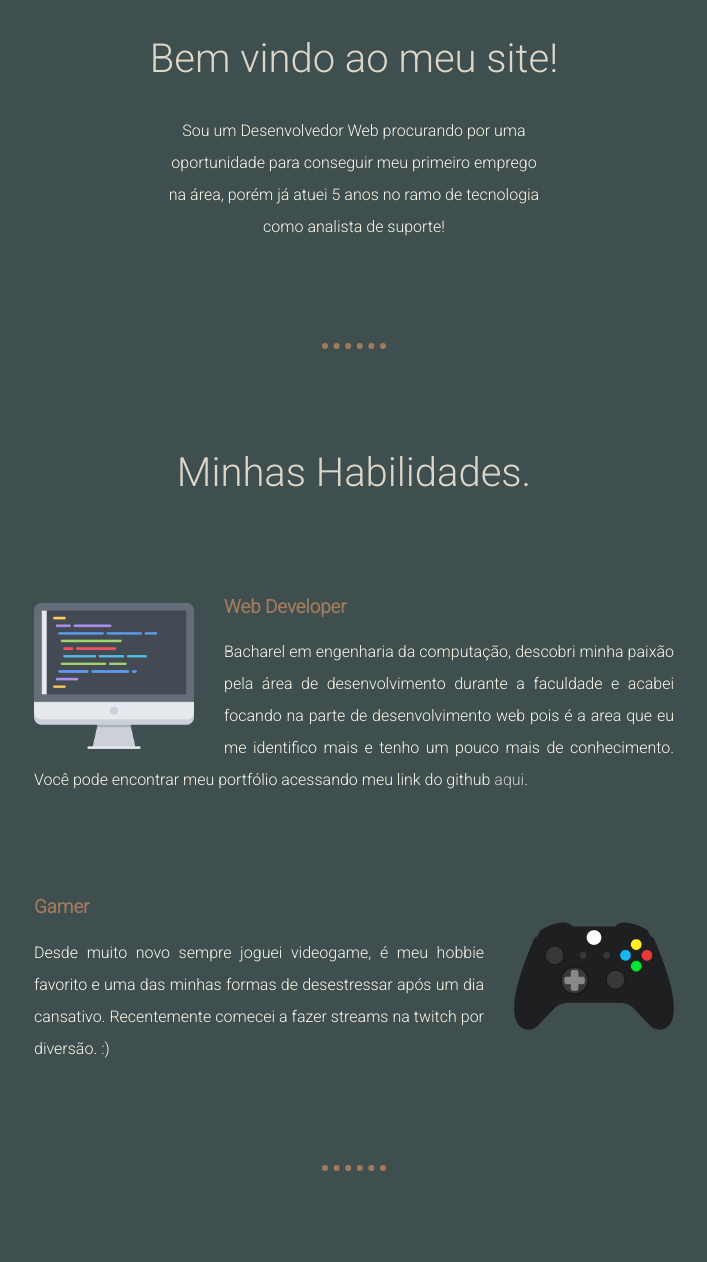
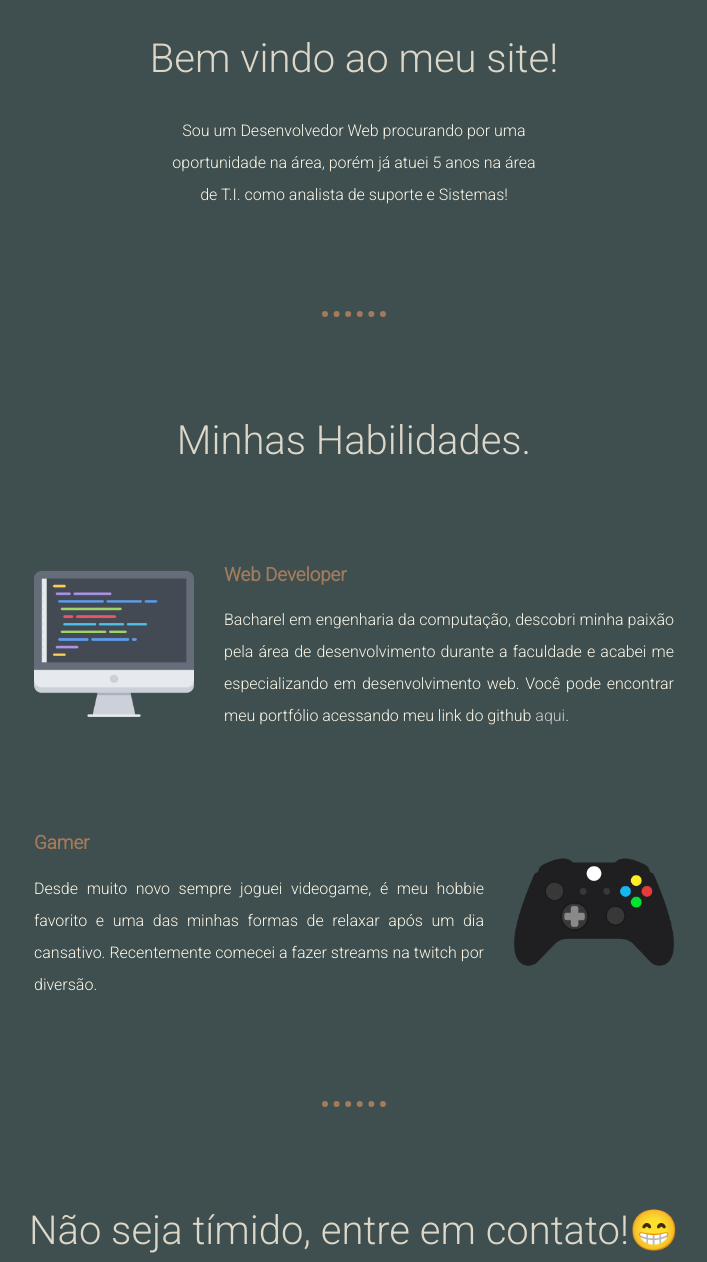
Before and after one commit to alexgiusti/AppBrewery_Bootcamp, a plain HTML site: page CSS - My Site/index.html in a window 1280 px wide. Shown: the part 1019-2281 px from the top of the page, without its empty margins (286-993 px from the left). Drawn offline with Linux system fonts and the light colour scheme.

Commit message:
Content changes in CSS - My Site/index.html

```diff
--- a/CSS - My Site/index.html
+++ b/CSS - My Site/index.html
@@ -24,7 +24,7 @@
           <div class="profile">
             <img class="pphoto" src="images/profile.png" alt="my-photo">
             <h2>Bem vindo ao meu site!</h2>
-            <p class="welcome-text">Sou um Desenvolvedor Web procurando por uma oportunidade para conseguir meu primeiro emprego na área, porém já atuei 5 anos no ramo de tecnologia como analista de suporte!</p>
+            <p class="welcome-text">Sou um Desenvolvedor Web procurando por uma oportunidade na área, porém já atuei 5 anos na área de T.I. como analista de suporte e Sistemas!</p>
           </div>
           <hr>
           <div class="skills">
@@ -32,12 +32,12 @@
             <div class="skill-row">
               <img class="cphoto" src="images/coding.png" alt="coding-photo">
               <h3>Web Developer</h3>
-              <p>Bacharel em engenharia da computação, descobri minha paixão pela área de desenvolvimento durante a faculdade e acabei focando na parte de desenvolvimento web pois é a area que eu me identifico mais e tenho um pouco mais de conhecimento. Você pode encontrar meu portfólio acessando meu link do github <a href="https://github.com/alexgiusti">aqui</a>.</p>
+              <p>Bacharel em engenharia da computação, descobri minha paixão pela área de desenvolvimento durante a faculdade e acabei me especializando em desenvolvimento web. Você pode encontrar meu portfólio acessando meu link do github <a href="https://github.com/alexgiusti">aqui</a>.</p>
             </div>
             <div class="skill-row">
               <img class="gphoto" src="images/gaming.png" alt="controller-photo">
               <h3>Gamer</h3>
-              <p>Desde muito novo sempre joguei videogame, é meu hobbie favorito e uma das minhas formas de desestressar após um dia cansativo. Recentemente comecei a fazer streams na twitch por diversão. :)</p>
+              <p>Desde muito novo sempre joguei videogame, é meu hobbie favorito e uma das minhas formas de relaxar após um dia cansativo. Recentemente comecei a fazer streams na twitch por diversão.</p>
             </div>
           </div>
           <hr>
@@ -45,14 +45,14 @@
             <h2>Não seja tímido, entre em contato!😁</h2>
             <h3>Se precisar de um dev ou quiser jogar, só chamar!</h3>
             <p class="mensagem">Gostou do site e gostaria de me dar uma oportunidade como dev?</p>
-            <a class="btn" href="mailto:alexsander@email.com">Contato</a>
+            <a class="btn" href="mailto:alexsandergiusti@gmail.com">Contato</a>
           </div>
         </div>
 
 
         <div class="bottom-container">
           <a class="footer-link" href="https://www.linkedin.com/in/alexsander-giusti-5bb747125/">LinkedIn</a>
-          <a class="footer-link" href="https://steamcommunity.com/id/drpardalzinho/">Steam</a>
+          <a class="footer-link" href="https://steamcommunity.com/id/omagobarbaro/">Steam</a>
           <a class="footer-link" href="https://github.com/alexgiusti">GitHub</a>
           <p class="copyright">© 2022 Alexsander Giusti</p>
         </div>
```
